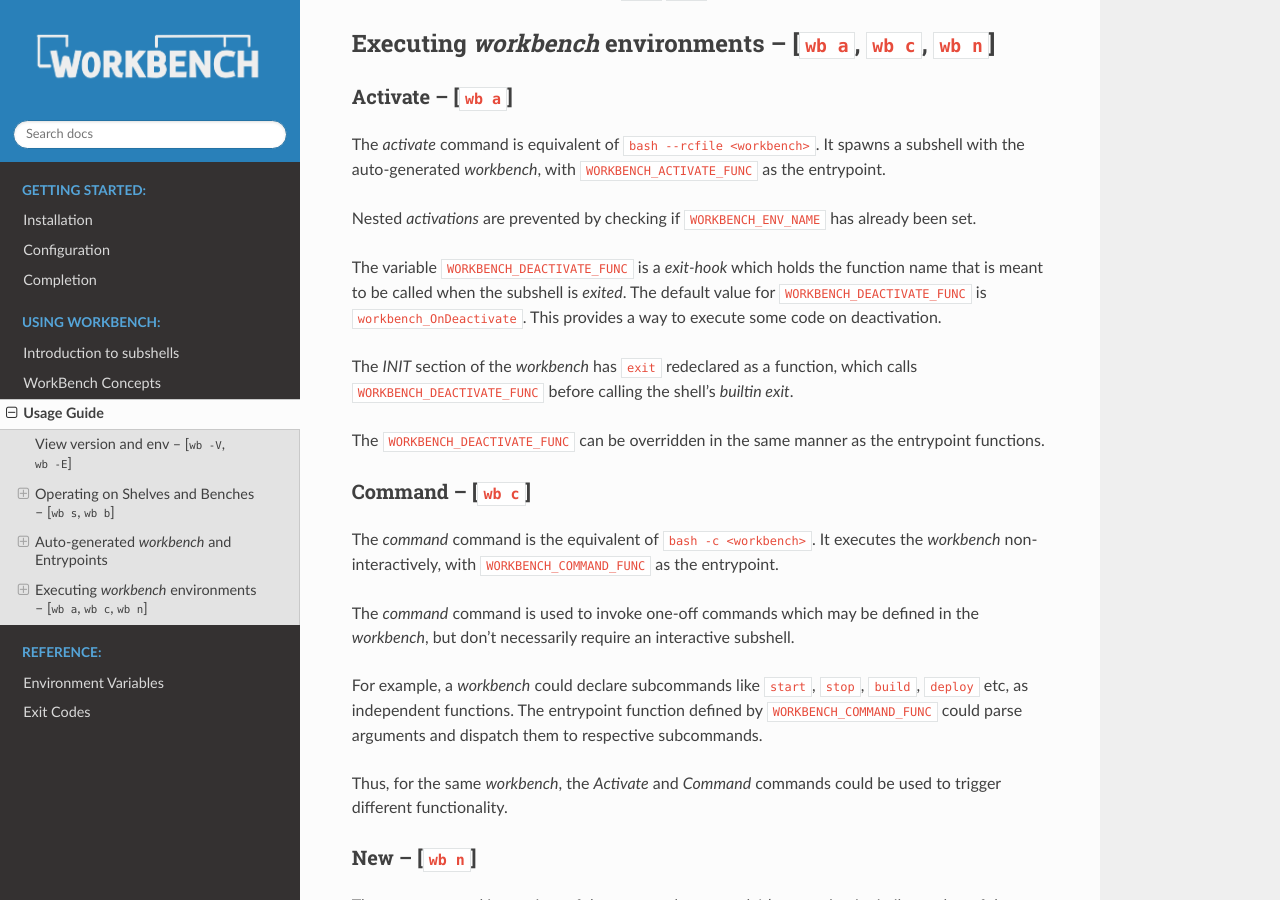
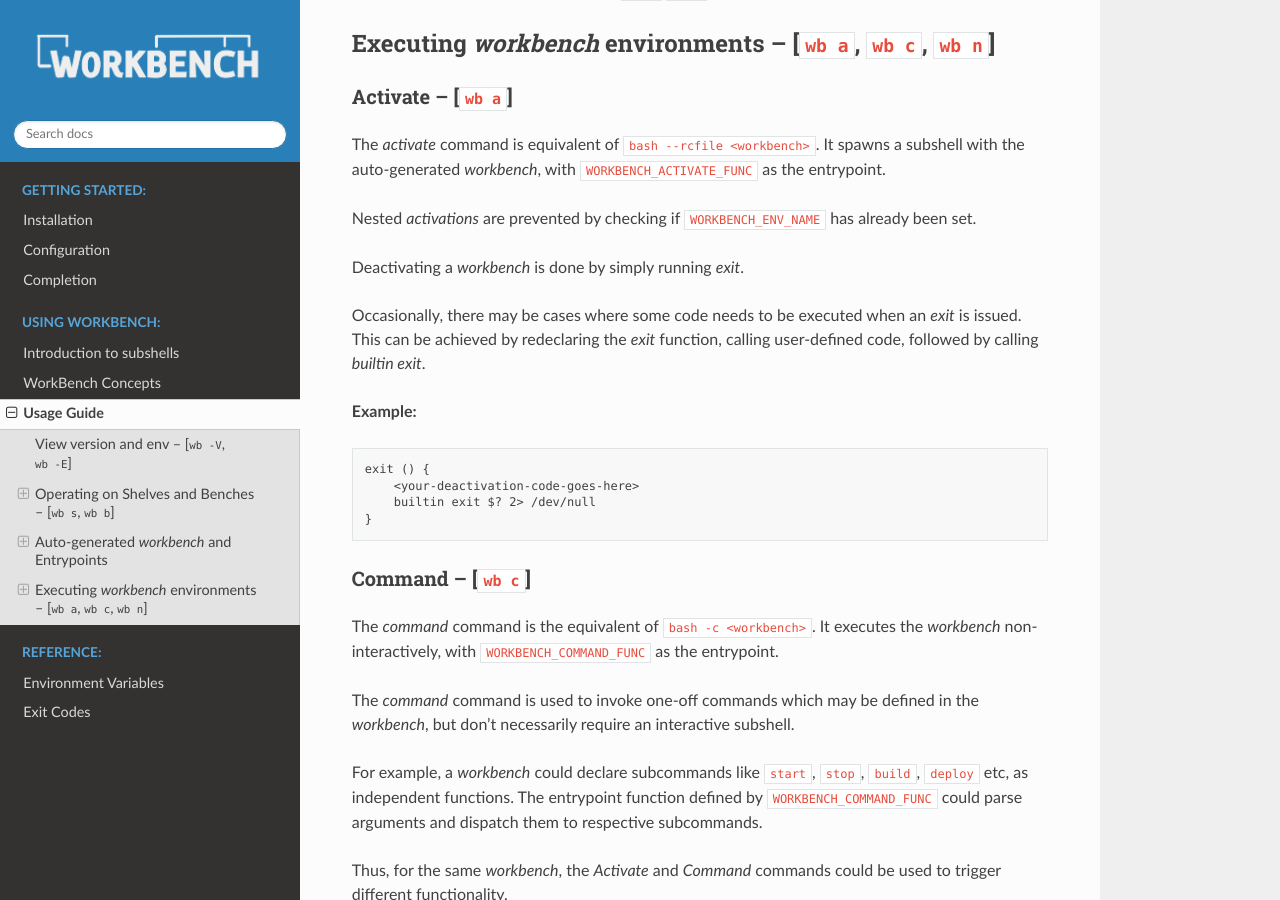
Before and after one commit to pshirali/workbench, a Sphinx documentation site: the page built from docs/source/using_wb/usage.rst, in a window 1280 px wide and 900 px high, scrolled down 2928 px. Built offline with Sphinx 7.4.7 and the Read the Docs theme 2.0.0, drawn with Linux system fonts in a browser that asks for light colours.

Commit message:
Fixes #5: Removed deactivation as a supported built-in feature. Updated tests and docs.

```diff
--- a/docs/source/reference/environ.rst
+++ b/docs/source/reference/environ.rst
@@ -27,8 +27,6 @@ consumes in its configuration.
 +---------------------------+------------------------+--------------------------------------------------------+
 | WORKBENCH_ACTIVATE_FUNC   | workbench_OnActivate   | Entrypoint function name for the on `activate` command |
 +---------------------------+------------------------+--------------------------------------------------------+
-| WORKBENCH_DEACTIVATE_FUNC | workbench_OnDeactivate | Exit-hook called when exiting a subshell               |
-+---------------------------+------------------------+--------------------------------------------------------+
 | WORKBENCH_COMMAND_FUNC    | workbench_OnCommand    | Entrypoint function name for the `command` command     |
 +---------------------------+------------------------+--------------------------------------------------------+
 | WORKBENCH_NEW_FUNC        | workbench_OnNew        | Entrypoint function name for the `new` command         |
--- a/docs/source/using_wb/usage.rst
+++ b/docs/source/using_wb/usage.rst
@@ -167,17 +167,20 @@ spawns a subshell with the auto-generated `workbench`, with
 Nested `activations` are prevented by checking if ``WORKBENCH_ENV_NAME`` has
 already been set.
 
-The variable ``WORKBENCH_DEACTIVATE_FUNC`` is a `exit-hook` which holds
-the function name that is meant to be called when the subshell is `exited`.
-The default value for ``WORKBENCH_DEACTIVATE_FUNC`` is ``workbench_OnDeactivate``.
-This provides a way to execute some code on deactivation.
+Deactivating a `workbench` is done by simply running `exit`.
 
-The `INIT` section of the `workbench` has ``exit`` redeclared
-as a function, which calls ``WORKBENCH_DEACTIVATE_FUNC`` before calling the
-shell's `builtin exit`.
+Occasionally, there may be cases where some code needs to be executed when
+an `exit` is issued. This can be achieved by redeclaring the `exit` function,
+calling user-defined code, followed by calling `builtin exit`.
 
-The ``WORKBENCH_DEACTIVATE_FUNC`` can be overridden in the same manner
-as the entrypoint functions.
+**Example:**
+
+.. code::
+
+    exit () {
+        <your-deactivation-code-goes-here>
+        builtin exit $? 2> /dev/null
+    }
 
 
 Command -- [``wb c``]
```
Also changed, not shown: 3 other files.
